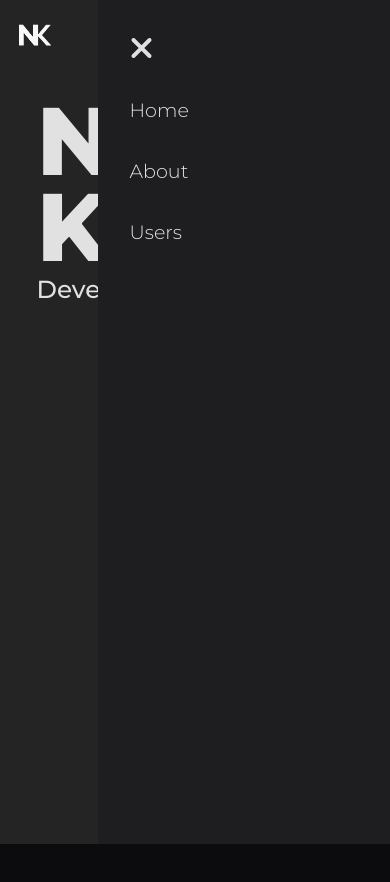
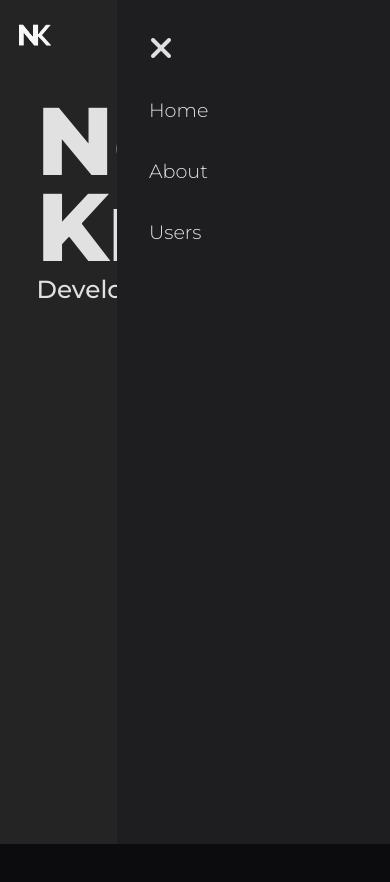
Before and after one commit to Sumis34/Home-Page, a React (Create React App) app: page / in a window 390 px wide. Shown: the top 882 px of the page. Built offline with nearby package versions, Linux system fonts and the light colour scheme.

Commit message:
mobile nav working in ugly state

```diff
--- a/src/components/Navbar/navbar.scss
+++ b/src/components/Navbar/navbar.scss
@@ -92,12 +92,12 @@ li {
         overflow-x: hidden;
         transition: 0.5s;
         height: 100vh;
-        width: 0;
+        transform: translateX(100%);
         background-color: $bg-medium-grey;
         padding: 2em;
 
         &.active{
-            width: 75%;
+            transform: translateX(30%);
         }
     }
 
```
